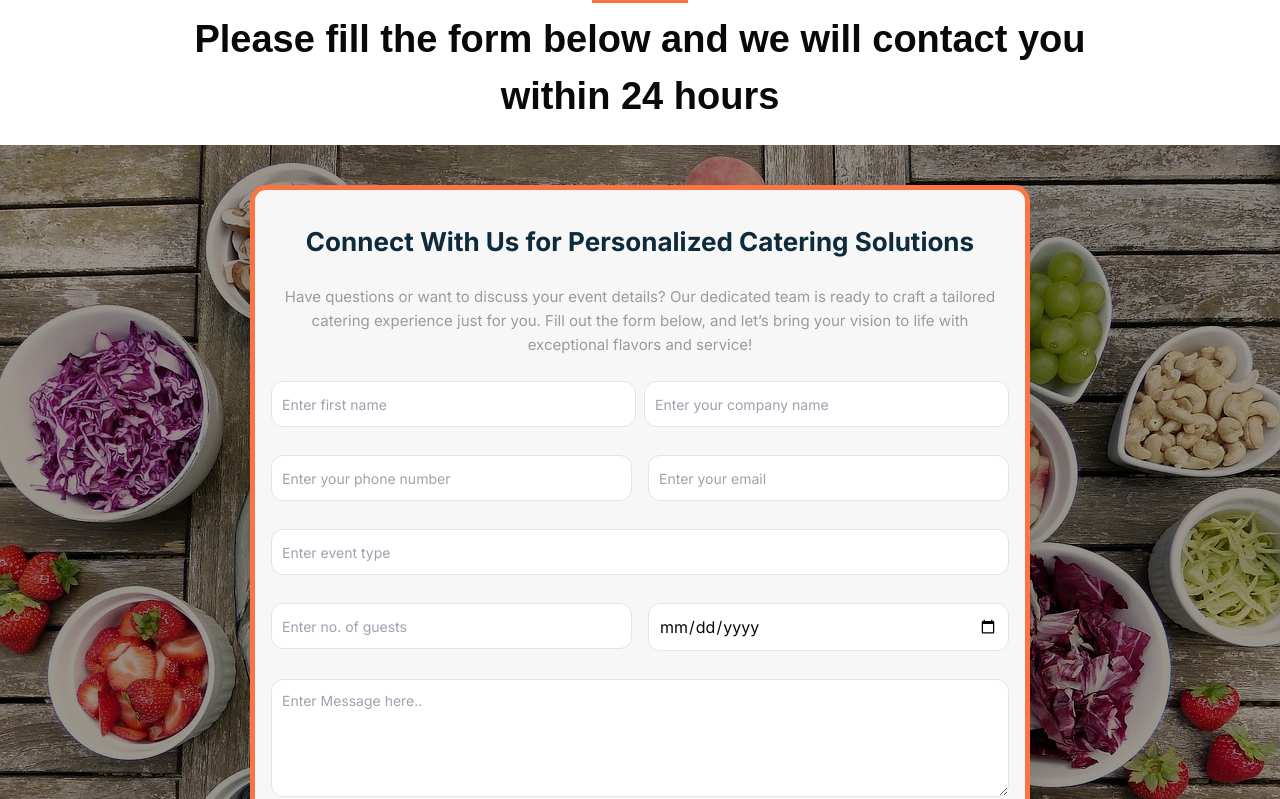
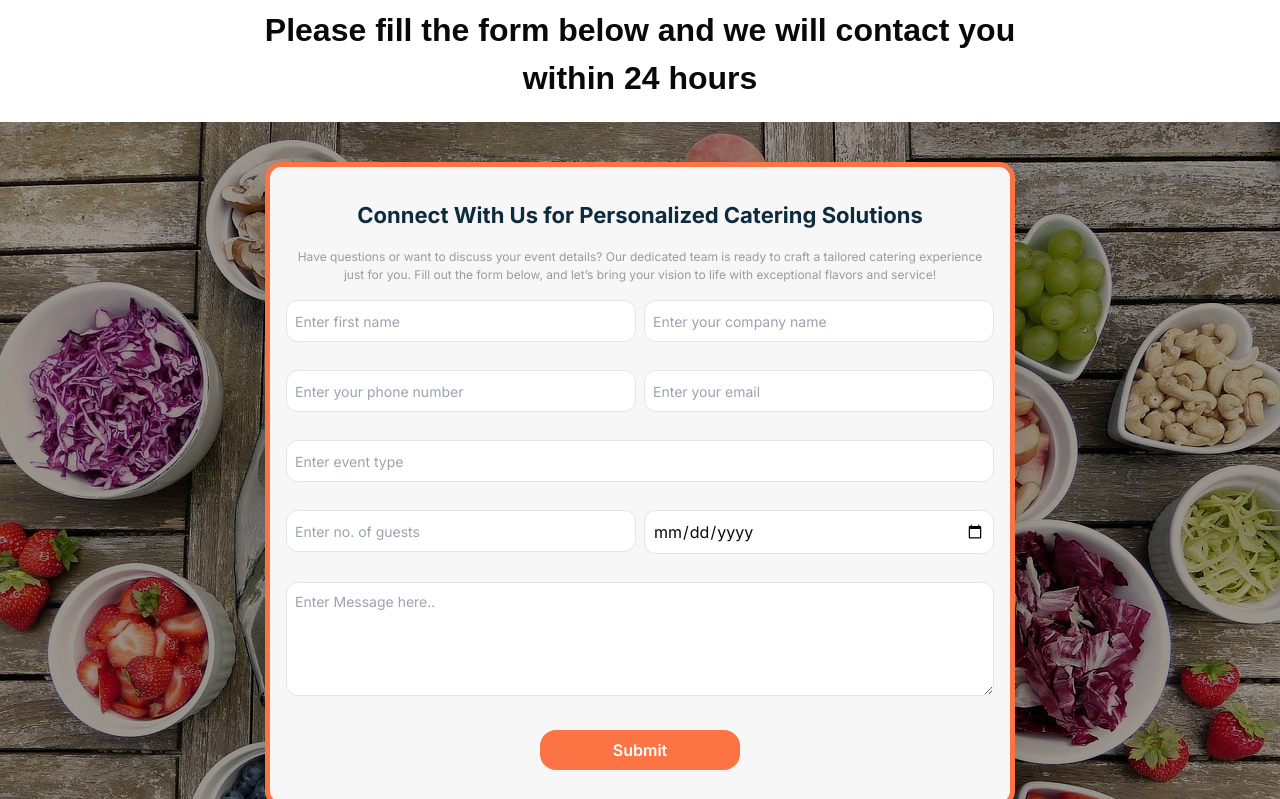
Before and after one commit to WebSparkInnovations/culinaryfusionkitchen, a Next.js app: page / in a window 1280 px wide. Shown: the part 1561-2360 px from the top of the page. Built offline with nearby package versions, Linux system fonts and the light colour scheme.

Commit message:
fixes were made

```diff
--- a/src/Components/Shared/ContactForm.jsx
+++ b/src/Components/Shared/ContactForm.jsx
@@ -63,7 +63,7 @@ const ContactForm = () => {
                     type="text"
                     id="name"
                     name="name"
-                    className="w-full p-[10px] border-[1px] placeholder:text-[14px] rounded-[12px] focus:outline-none focus:border-[#333333]"
+                    className="w-full p-[8px] border-[1px] placeholder:text-[14px] rounded-[12px] focus:outline-none focus:border-[#333333]"
                     placeholder="Enter first name"
                   />
                   <ErrorMessage
@@ -78,7 +78,7 @@ const ContactForm = () => {
                     type="text"
                     id="company"
                     name="company"
-                    className="w-full p-[10px] border-[1px] rounded-[12px] placeholder:text-[14px]  focus:outline-none focus:border-[#333333]"
+                    className="w-full  p-[8px] border-[1px] rounded-[12px] placeholder:text-[14px]  focus:outline-none focus:border-[#333333]"
                     placeholder="Enter your company name"
                   />
                   <ErrorMessage
@@ -89,13 +89,13 @@ const ContactForm = () => {
                 </div>
               </div>
 
-              <div className="grid grid-cols-1 sm:grid-cols-2 gap-4">
+              <div className="grid grid-cols-1 sm:grid-cols-2 gap-5 lg:gap-2">
                 <div className="relative">
                   <Field
                     type="phone"
                     id="phone"
                     name="phone"
-                    className="w-full p-[10px] border-[1px] rounded-[12px] placeholder:text-[14px] focus:outline-none focus:border-[#333333]"
+                    className="w-full  p-[8px] border-[1px] rounded-[12px] placeholder:text-[14px] focus:outline-none focus:border-[#333333]"
                     placeholder="Enter your phone number"
                   />
                   <ErrorMessage
@@ -109,7 +109,7 @@ const ContactForm = () => {
                     type="email"
                     id="email"
                     name="email"
-                    className="w-full p-[10px] border-[1px] rounded-[12px] placeholder:text-[14px] focus:outline-none focus:border-[#333333]"
+                    className="w-full  p-[8px] border-[1px] rounded-[12px] placeholder:text-[14px] focus:outline-none focus:border-[#333333]"
                     placeholder="Enter your email"
                   />
                   <ErrorMessage
@@ -125,7 +125,7 @@ const ContactForm = () => {
                   type="text"
                   id="event"
                   name="event"
-                  className="w-full p-[10px] border-[1px] rounded-[12px] placeholder:text-[14px] focus:outline-none focus:border-[#333333]"
+                  className="w-full  p-[8px] border-[1px] rounded-[12px] placeholder:text-[14px] focus:outline-none focus:border-[#333333]"
                   placeholder="Enter event type"
                 />
                 <ErrorMessage
@@ -135,13 +135,13 @@ const ContactForm = () => {
                 />
               </div>
 
-              <div className="grid grid-cols-1 sm:grid-cols-2 gap-4">
+              <div className="grid grid-cols-1 sm:grid-cols-2 gap-5 lg:gap-2">
                 <div className="relative">
                   <Field
                     type="number"
                     id="guest"
                     name="guest"
-                    className="w-full p-[10px] border-[1px] rounded-[12px] placeholder:text-[14px] focus:outline-none focus:border-[#333333]"
+                    className="w-full  p-[8px] border-[1px] rounded-[12px] placeholder:text-[14px] focus:outline-none focus:border-[#333333]"
                     placeholder="Enter no. of guests"
                   />
                   <ErrorMessage
@@ -156,7 +156,7 @@ const ContactForm = () => {
                     type="date"
                     id="date"
                     name="date"
-                    className="w-full p-[10px] border-[1px] rounded-[12px] placeholder:text-[14px] focus:outline-none focus:border-[#333333]"
+                    className="w-full  p-[8px] border-[1px] rounded-[12px] placeholder:text-[14px] focus:outline-none focus:border-[#333333]"
                     placeholder="Select date"
                   />
                   <ErrorMessage
@@ -172,7 +172,7 @@ const ContactForm = () => {
                   id="message"
                   name="message"
                   rows={4}
-                  className="w-full p-[10px] border-[1px] rounded-[12px] placeholder:text-[14px] focus:outline-none focus:border-[#333333]"
+                  className="w-full  p-[8px] border-[1px] rounded-[12px] placeholder:text-[14px] focus:outline-none focus:border-[#333333]"
                   placeholder="Enter Message here.."
                 />
                 <ErrorMessage
@@ -183,11 +183,11 @@ const ContactForm = () => {
               </div>
             </div>
 
-            <div className="w-full max-w-[200px] md:max-w-[250px] mx-auto">
+            <div className="w-full max-w-[200px]  mx-auto">
               <button
                 type="submit"
                 onClick={() => { onSubmit(values) }}
-                className="w-full py-[10px] lg:py-3 bg-[#fc7344] text-white font-semibold text-center rounded-xl xl:rounded-2xl"
+                className="w-full py-[8px] lg:py-2 bg-[#fc7344] text-white font-semibold text-center rounded-xl xl:rounded-2xl"
                 disabled={isSubmitting}
               >
                 Submit
--- a/src/Components/Shared/ContactUs.jsx
+++ b/src/Components/Shared/ContactUs.jsx
@@ -6,14 +6,14 @@ const ContactUs = () => {
   return (
     <div className="flex flex-col gap-5 pt-6">
       <div className="w-full flex flex-col gap-2 items-center ">
-        <div className="border-b-[4px] max-w-max mx-auto border-[#fc7344]">
-          <p className="text-[14px] md:text-[16px] xl:text-[18px] text-center font-semibold text-[#fc7344]">
+        <div className="border-b-[2px] max-w-max mx-auto border-[#fc7344]">
+          <p className="text-[14px] md:text-[16px] text-center font-semibold text-[#fc7344]">
             Contact Us
           </p>
         </div>
 
-        <div className="max-w-[1000px] w-full px-2 lg:px-0">
-          <h1 className="font-Poppins text-[28px] md:text-[32px] text-center  xl:text-[38px] font-semibold">
+        <div className="max-w-[800px] w-full px-2 lg:px-0">
+          <h1 className="font-Poppins text-[28px] md:text-[32px] text-center font-semibold">
             Please fill the form below and we will contact you within 24 hours
           </h1>
         </div>
@@ -24,12 +24,12 @@ const ContactUs = () => {
       >
         <div className="bg-black/40 relative flex w-full">
           <div className="container">
-            <div className="flex flex-col gap-8 lg:gap-14  lg:flex-row py-6 xl:py-10  justify-between">
-              <div className="xl:max-w-[780px] mx-auto border-[5px] border-[#fc7344] bg-[#f7f7f7] shadow-2xl rounded-2xl px-4 2xl:px-8 py-8 2xl:py-12 gap-4 xl:gap-6 w-full flex flex-col">
-                <h1 className="text-center text-[#0e2b3d] text-[20px] md:text-[22px] lg:text-[26px] font-bold">
+            <div className="flex flex-col gap-8  lg:flex-row py-6 xl:py-10  justify-between">
+              <div className="xl:max-w-[750px] mx-auto border-[5px] border-[#fc7344] bg-[#f7f7f7] shadow-2xl rounded-2xl px-4 2xl:px-8 py-8 2xl:py-12 gap-4 w-full flex flex-col">
+                <h1 className="text-center text-[#0e2b3d] text-[20px] md:text-[22px] font-bold">
                   Connect With Us for Personalized Catering Solutions
                 </h1>
-                <p className="text-[#9b9b9b] text-[12px] lg:text-[15px] text-center md:leading-6">
+                <p className="text-[#9b9b9b] text-[12px]  text-center">
                   Have questions or want to discuss your event details? Our
                   dedicated team is ready to craft a tailored catering
                   experience just for you. Fill out the form below, and let’s
--- a/src/Components/Shared/aboutUsHeroComponent.jsx
+++ b/src/Components/Shared/aboutUsHeroComponent.jsx
@@ -9,13 +9,13 @@ const AboutUsHero = ({ data }) => {
         <div key={index} className="flex flex-col gap-10">
           <div className="flex flex-col gap-10">
             <div
-              className="h-[280px] 2xl:h-[380px] bg-cover bg-center"
+              className="h-[250px] xl:h-[300px] 2xl:h-[380px] bg-cover bg-center"
               style={{ backgroundImage: `url(${ls.img})` }}
             >
               <div className="relative w-full h-full bg-black/40 flex items-center justify-center">
                 <div className="absolute inset-0 bg-black/40" />
                 <div className="text-white text-center relative z-10">
-                  <h1 className="text-[45px] md:text-[60px] 2xl:text-[72px] font-bold uppercase">
+                  <h1 className="text-[32px] md:text-[40px] xl:text-[48px] font-bold uppercase">
                     {ls.bannerText}
                   </h1>
                 </div>
```
